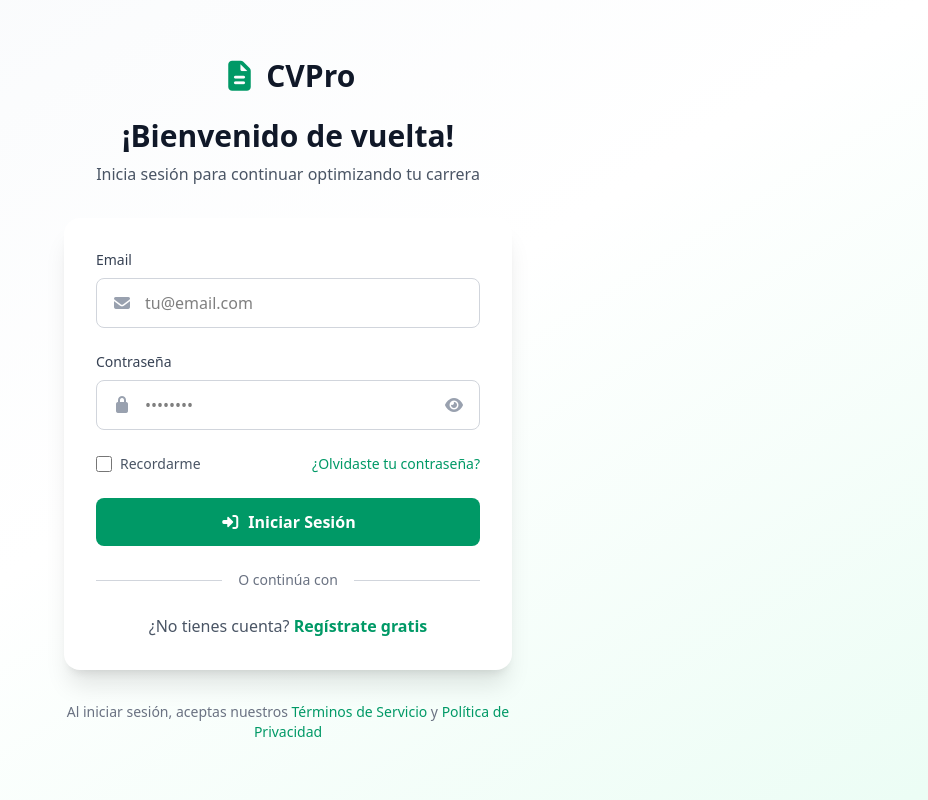
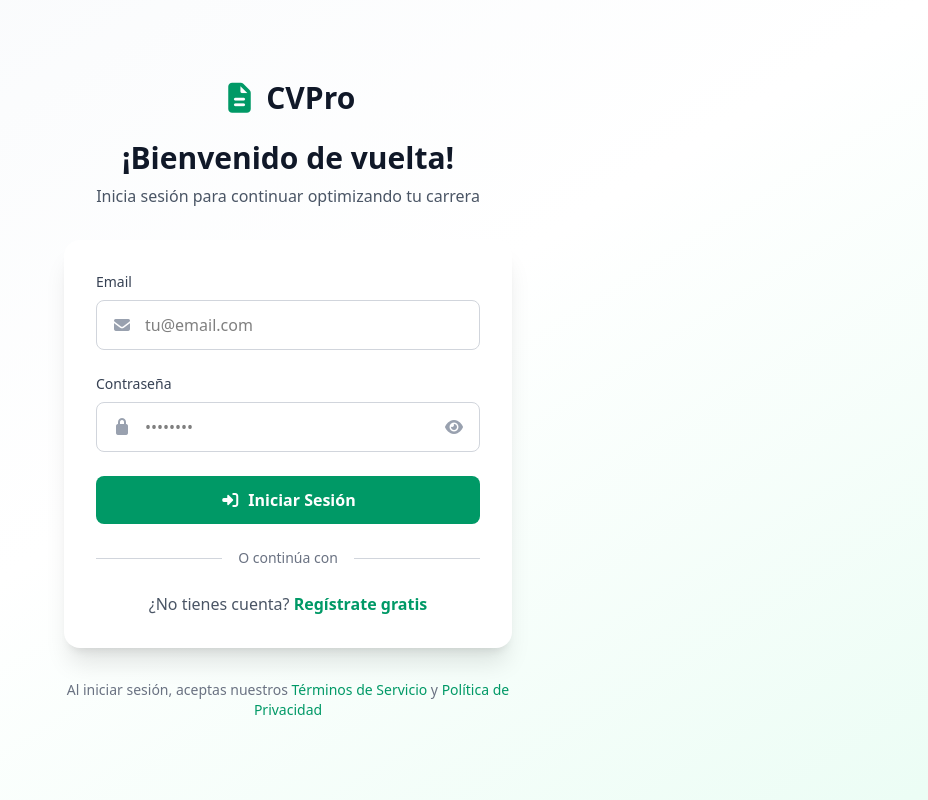
Before and after one commit to danirodriguezz/HirePilot, a React (Vite) app in the folder HirePilot_fronted/: page / in a window 1280 px wide. Both pictures are taken after a click on the button "Iniciar Sesión". Shown: the whole page, without its empty margins (352-1280 px from the left). Built offline with nearby package versions, Linux system fonts and the light colour scheme; no server answers; what @react-pdf/renderer would draw is missing.

Commit message:
Añadiendo link del repositorio a la LandingPage y eliminando boton de recordar en inicio de sesion

```diff
--- a/HirePilot_fronted/src/components/Hero.jsx
+++ b/HirePilot_fronted/src/components/Hero.jsx
@@ -10,8 +10,8 @@ const Hero = () => {
   }
 
   const handleViewRepo = () => {
-    alert("Aquí podrías enlazar al repositorio de GitHub del proyecto.")
-  }
+    window.open("https://github.com/danirodriguezz/hirepilot", "_blank", "noopener,noreferrer");
+  };
 
   return (
     <section className="py-20 px-4 pt-32">
--- a/HirePilot_fronted/src/pages/Auth/LoginPage.jsx
+++ b/HirePilot_fronted/src/pages/Auth/LoginPage.jsx
@@ -187,23 +187,6 @@ const LoginPage = () => {
               {errors.password && <p className="mt-1 text-sm text-red-600">{errors.password}</p>}
             </div>
 
-            {/* Recordarme y Olvidé contraseña */}
-            <div className="flex items-center justify-between">
-              <label className="flex items-center">
-                <input
-                  type="checkbox"
-                  name="rememberMe"
-                  checked={formData.rememberMe}
-                  onChange={handleChange}
-                  className="w-4 h-4 text-emerald-600 border-gray-300 rounded focus:ring-emerald-500"
-                />
-                <span className="ml-2 text-sm text-gray-600">Recordarme</span>
-              </label>
-              <Link to="/forgot-password" className="text-sm text-emerald-600 hover:text-emerald-700">
-                ¿Olvidaste tu contraseña?
-              </Link>
-            </div>
-
             {/* Botón de login */}
             <button
               type="submit"
```
